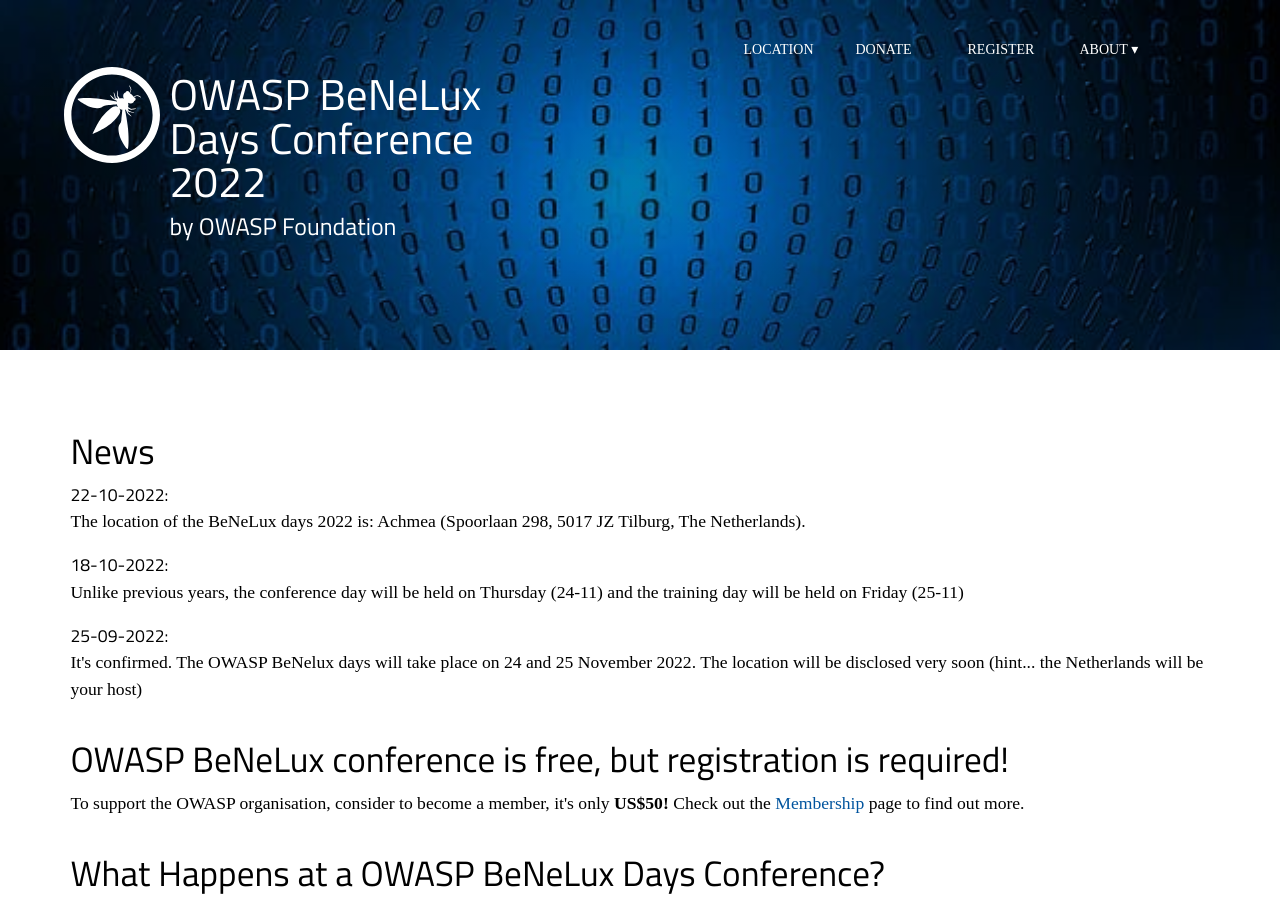
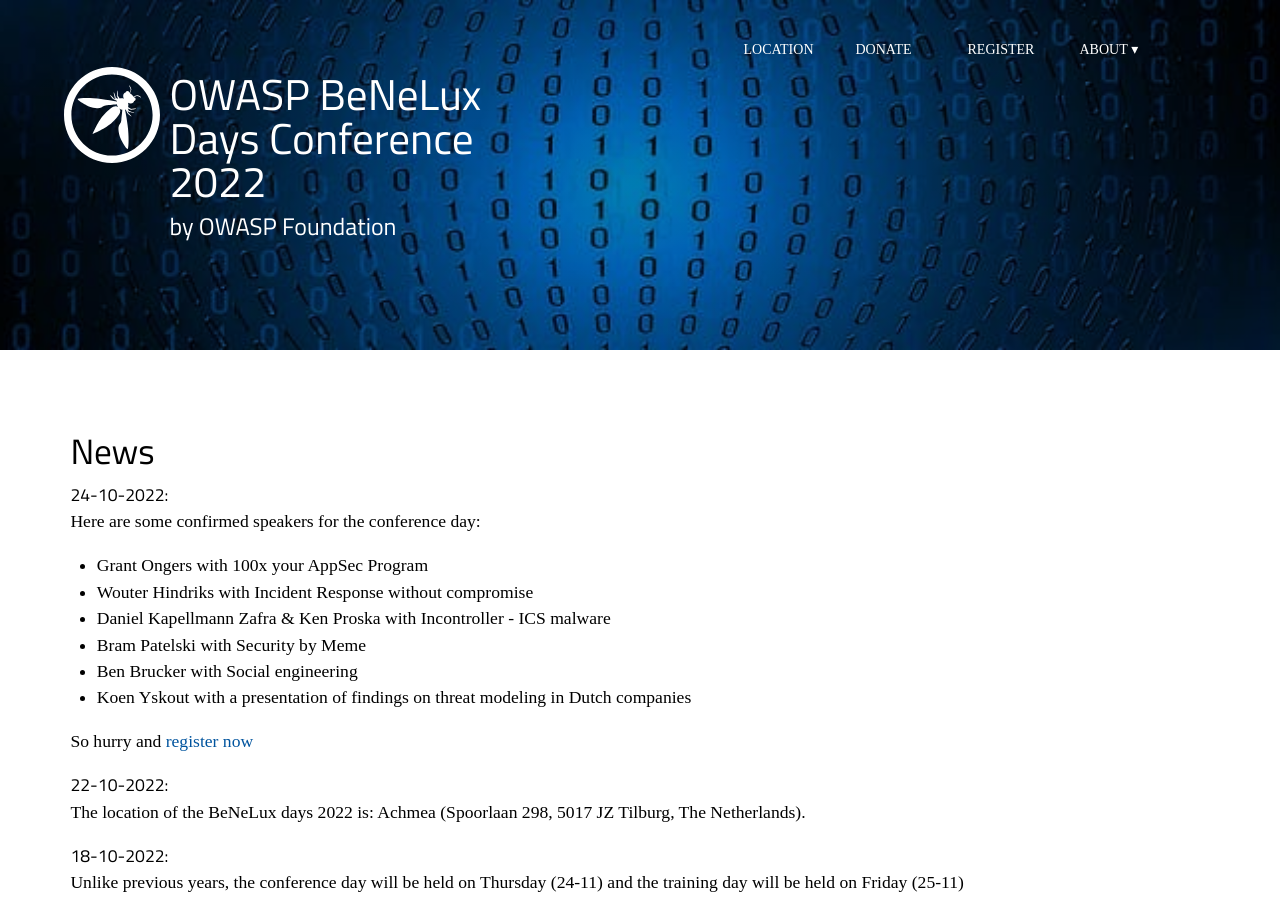
Before and after one commit to dm-17/Owasp-BeNeLux-Days-2022, a Jekyll site: the page built from index.html, in a window 1280 px wide and 900 px high. Built offline with Jekyll 4.4.1, drawn with Linux system fonts in a browser that asks for light colours; some web fonts are replaced.

Commit message:
Added speakers in the news

```diff
--- a/_data/news.yml
+++ b/_data/news.yml
@@ -1,3 +1,15 @@
+- date : 24-10-2022
+  text : >-
+         Here are some confirmed speakers for the conference day: </br>
+         <ul>
+         <li>Grant Ongers with 100x your AppSec Program
+         <li>Wouter Hindriks with Incident Response without compromise
+         <li>Daniel Kapellmann Zafra & Ken Proska with Incontroller - ICS malware
+         <li>Bram Patelski with Security by Meme
+         <li>Ben Brucker with Social engineering
+         <li>Koen Yskout with a presentation of findings on threat modeling in Dutch companies
+         </ul>
+         So hurry and <a href=https://owasp-benelux-days-fall-2022.eventbrite.com/>register now</a>
 - date : 22-10-2022
   text : "The location of the BeNeLux days 2022 is: Achmea (Spoorlaan 298, 5017 JZ Tilburg, The Netherlands)."
 - date : 18-10-2022
```
